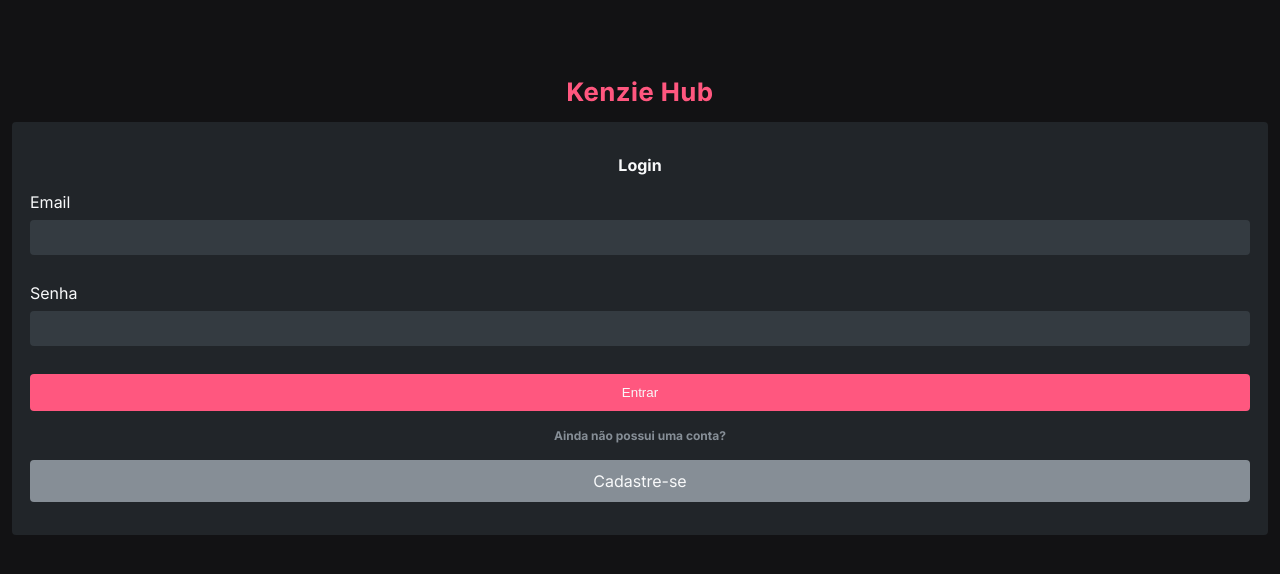
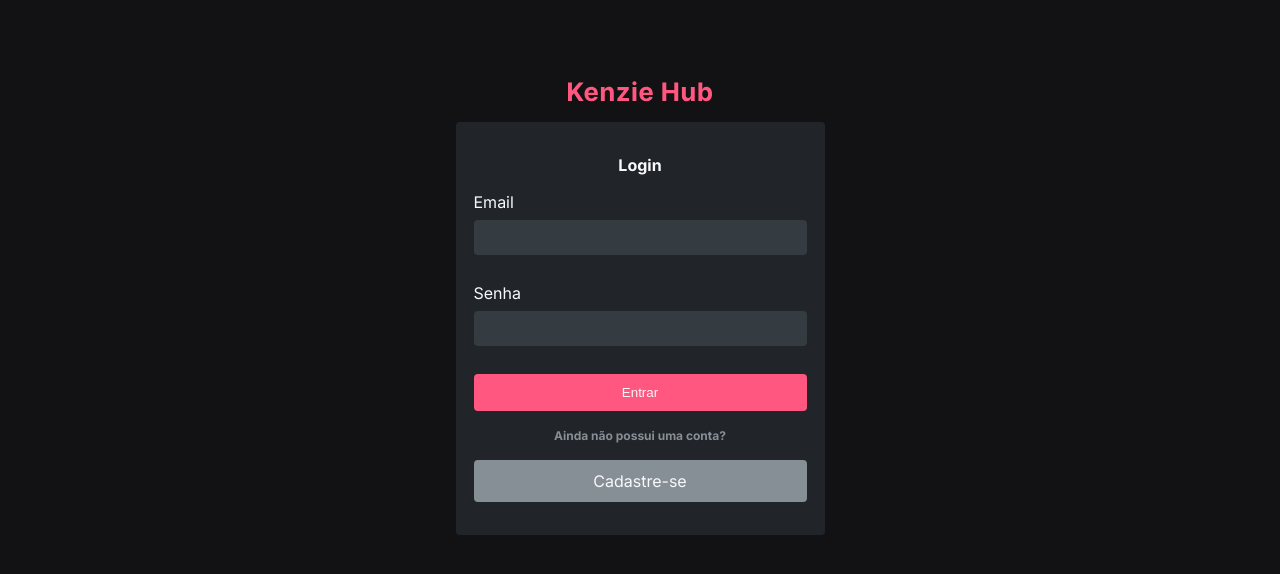
Before and after one commit to hboppe/kenzie_hub, a React (Vite) app: page / in a window 1280 px wide. Shown: the top 574 px of the page. Built offline with nearby package versions, Linux system fonts and the light colour scheme.

Commit message:
fix: added Main styled component and deleted StyledSection

```diff
--- a/src/components/Login/index.jsx
+++ b/src/components/Login/index.jsx
@@ -1,6 +1,6 @@
 import Logo from '../../assets/Logo.svg';
 import { useForm } from "react-hook-form";
-import StyledSection from './styles';
+import Main from './styles';
 import Form from './Form';
 import { Link } from 'react-router-dom';
 import Header from '../Header';
@@ -14,12 +14,16 @@ const Login = ({setUser}) => {
         <>
             <Header/>
             {/* <img src={Logo} alt="Kenzie Hub logo" /> */}
-            <StyledSection>
+            <Main>
+            <section>
                     <h3 className='title2'>Login</h3>
                     <Form setUser={setUser}/>
                     <p className='paragAccount headlineBold'>Ainda não possui uma conta?</p>
                     <Link to='register'>Cadastre-se</Link>
-            </StyledSection>
+            </section>
+
+            </Main>
+
 
         </>
     )
--- a/src/components/Login/styles.js
+++ b/src/components/Login/styles.js
@@ -1,6 +1,9 @@
 import styled from "styled-components";
 
-const StyledSection = styled.section`
+const Main = styled.main`
+    margin: 0 0.75rem;
+
+    section {
         background-color: var(--grey-3);
         color: var(--grey-0);
         margin: 0 12px;
@@ -10,14 +13,17 @@ const StyledSection = styled.section`
         gap: 17px;
         align-items: center;
         border-radius: 4px;
+        max-width: 369px;
+        margin: auto;
+    }
 
-    .paragAccount {
+    section > p.paragAccount {
         color: var(--grey-1);
 
 
     }
 
-    a {
+    section > a {
         text-decoration: none;
         background-color: var(--grey-1);
         width: 100%;
@@ -28,10 +34,11 @@ const StyledSection = styled.section`
         transition: .5s ease-in-out;
     }
 
-    a:hover {
+    section > a:hover {
         background-color: var(--grey-2);
     }
-
 `
 
-export default StyledSection;
+
+
+export default Main;
```
Lines whose indentation alone changed are shown as unchanged.
